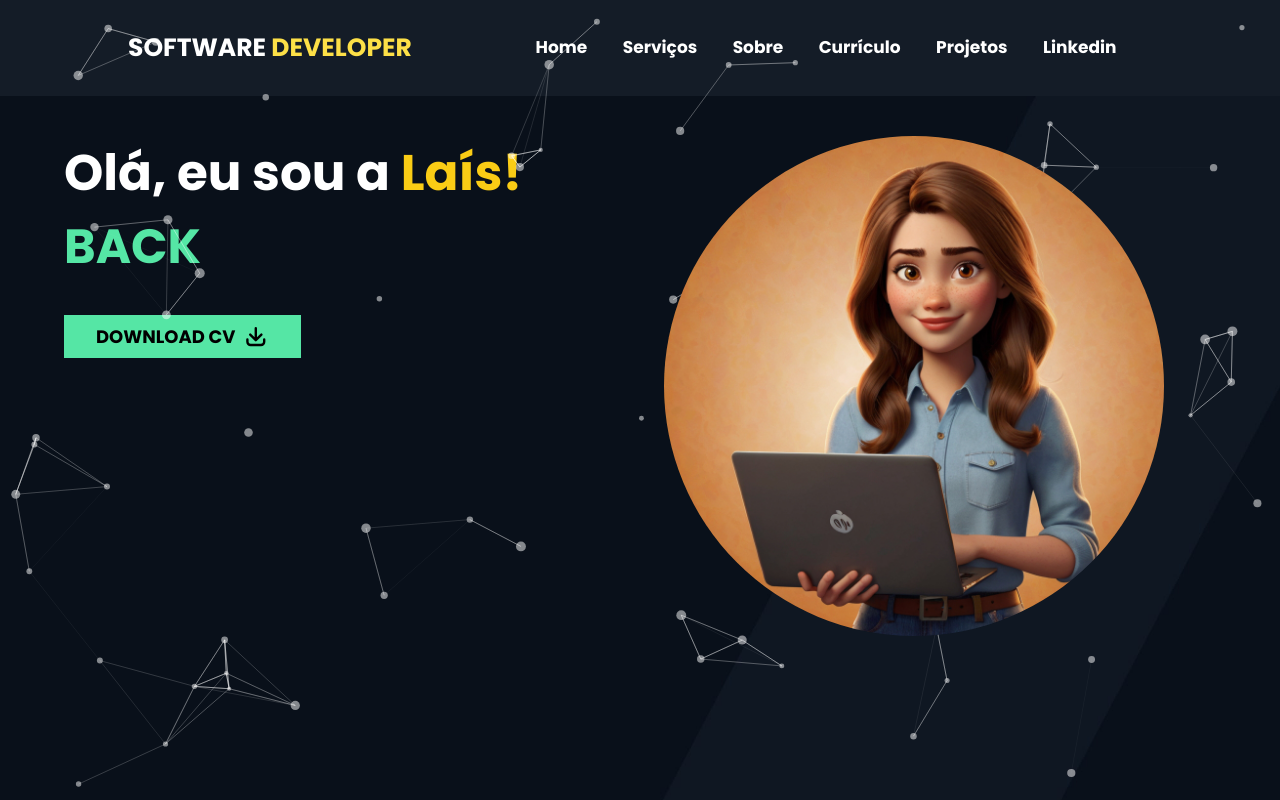
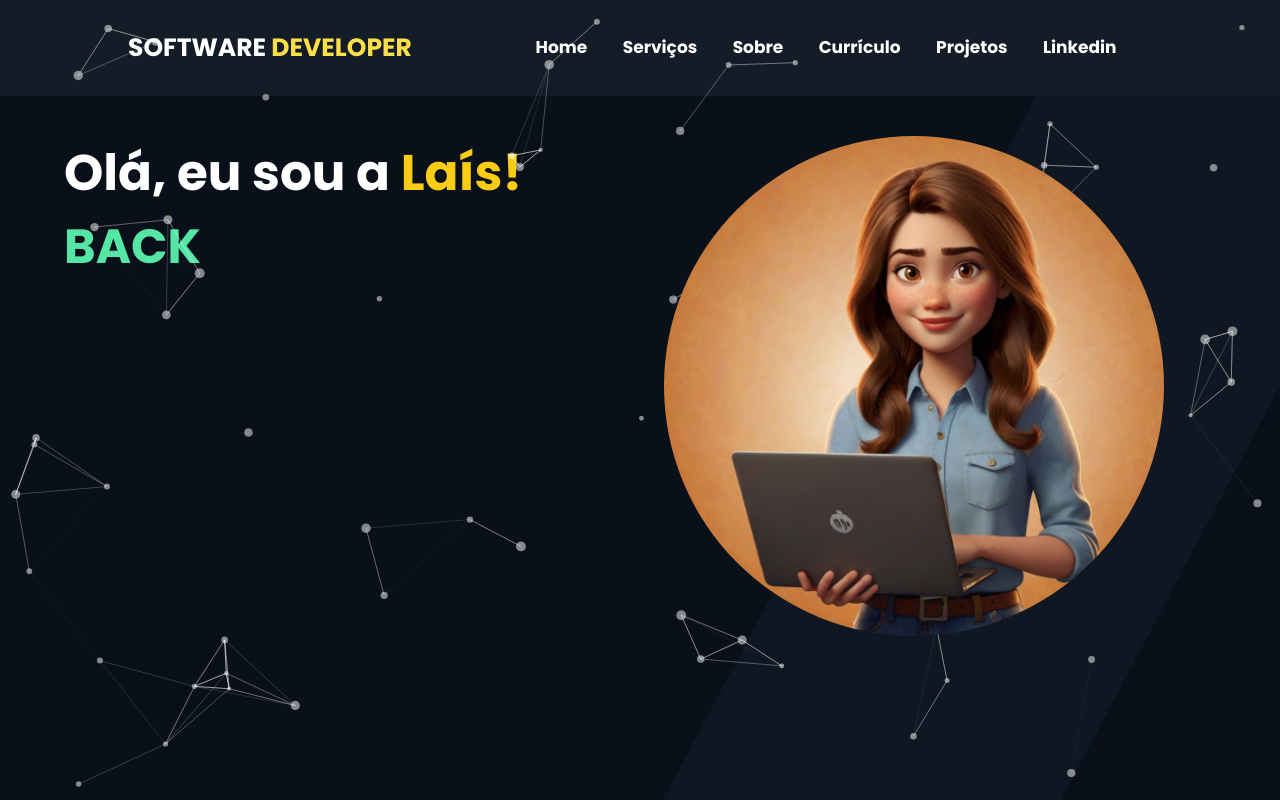
Before and after one commit to lais2211/webSite, a Next.js app: page / in a window 1280 px wide. Shown: the top 800 px of the page. Built offline with nearby package versions, Linux system fonts and the light colour scheme.

Commit message:
feat: retirada de botao download

```diff
--- a/src/components/Hero.tsx
+++ b/src/components/Hero.tsx
@@ -4,15 +4,7 @@ import TextEffect from './TextEffect';
 import Image from 'next/image';
 import ArrowDownTrayIcon from '@heroicons/react/16/solid/ArrowDownTrayIcon';
 const Hero = () => {
-    const onButtonClick = () => {
-        const pdfUrl = "/pdf/cvLais.pdf";
-        const link = document.createElement("a");
-        link.href = pdfUrl;
-        link.download = "curriculo Lais Sousa.pdf";
-        document.body.appendChild(link);
-        link.click();
-        document.body.removeChild(link);
-    };
+
     return (
         <div className='h-[100vh] bg-[url("/images/banner.jpg")] bg-cover bg-center'>
             <Particle />
@@ -22,12 +14,6 @@ const Hero = () => {
                         Olá, eu sou a <span className='text-yellow-400'>Laís!</span>
                     </h1>
                     <TextEffect />
-                    <div className='mt-[2rem] flex-col space-y-6 sm:space-y-0 sm:flex-row items-center sm:space-x-6'>
-                        <button className='px-[2rem] hover:bg-yellow-400 transition-all duration-200 py-[irem] text-[18px] font-bold uppercase bg-[#55e6a5] text-black flex items-center space-x-2 ' onClick={onButtonClick}>
-                            <p>Download Cv</p>
-                            <ArrowDownTrayIcon className='w-[1.6rem] h-[2.7rem] text-black' />
-                        </button>
-                    </div>
                 </div>
                 <div className='lg:w-[500px] mx-auto md:mx-0 mt-[2rem] lg:mt-0 lg:h-[500px] w-[225px] h-[225px] relative items-center rounded-full'>
                     <Image src="/images/u1.jpg" alt="user" layout='fill' className='object-cover rounded-full' />
```
